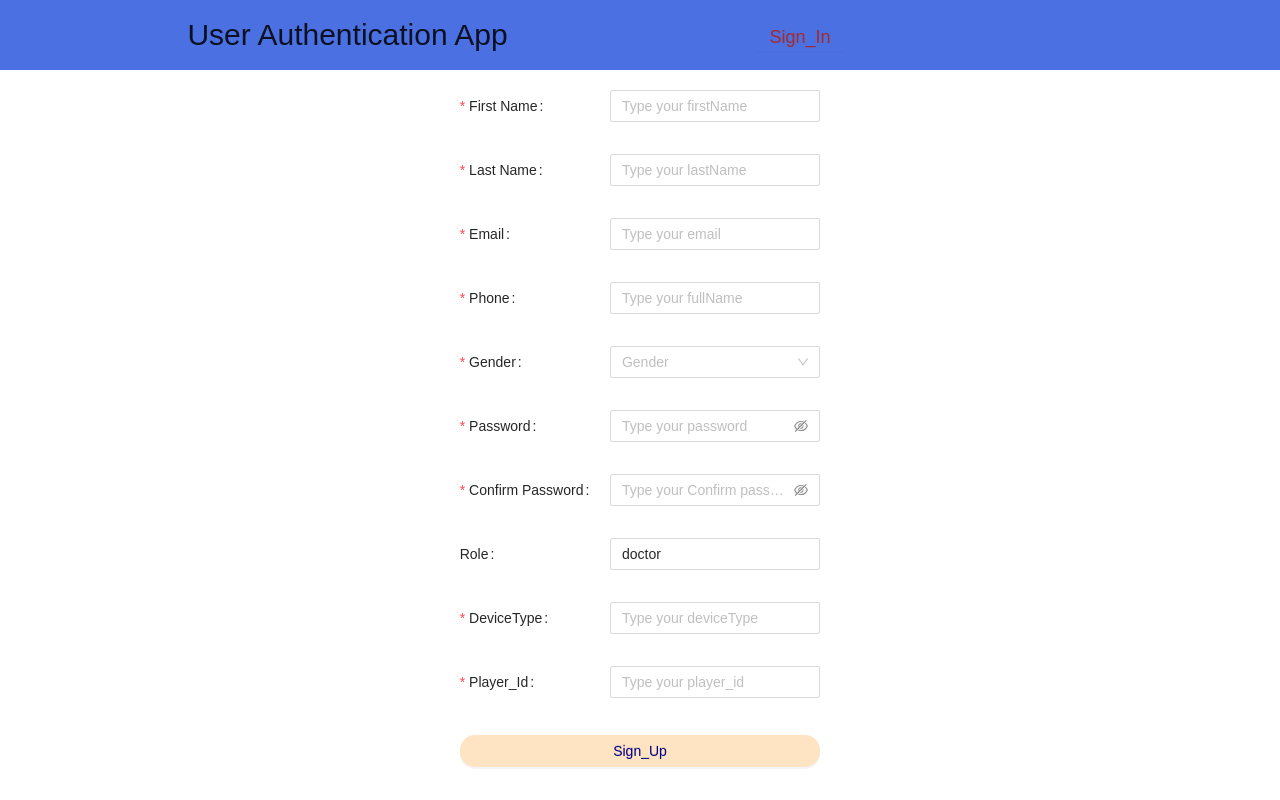
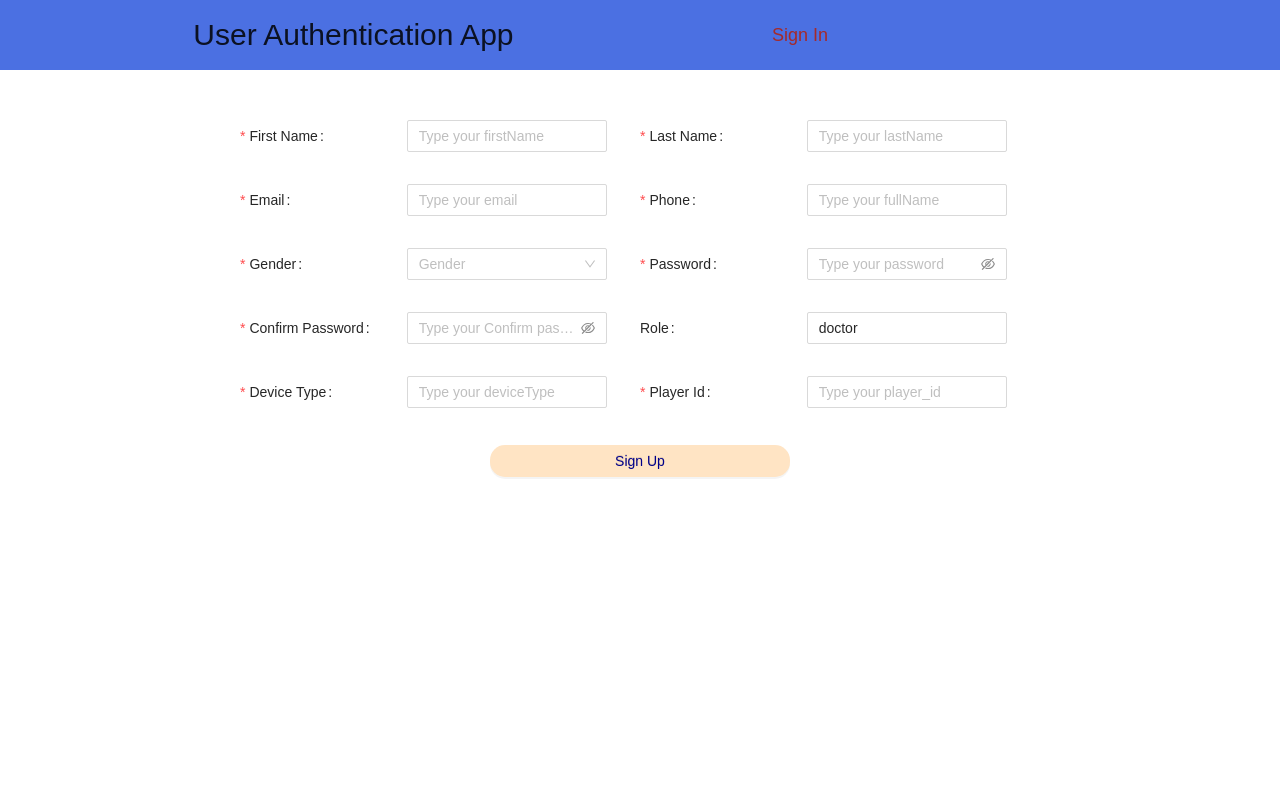
Before and after one commit to aaansari520/APP_LOCUM_WORK, a React (Create React App) app: page / in a window 1280 px wide. Built offline with nearby package versions, Linux system fonts and the light colour scheme.

Commit message:
Design & Errors are resolved

```diff
--- a/src/App.css
+++ b/src/App.css
@@ -72,6 +72,10 @@ body {
   font-size: 20px;
 }
 
+#root {
+  padding-top: 70px;
+}
+
 /* NavBar */
 
 .nav-bar {
@@ -81,6 +85,11 @@ body {
   justify-content: space-around;
   align-items: center;
   padding: 0 4rem;
+  position: fixed;
+  width: 100%;
+  top: 0;
+  left: 0;
+  z-index: 999;
 }
 .nav-bar a {
   text-decoration: none;
@@ -370,7 +379,34 @@ body {
 /* >>>>>>Form-Design<<<<<< */
 .form-Design {
   width: 100%;
+  margin-top: 50px;
+  /* justify-content: space-around;
+  align-items: center; */
+}
+.signinForm {
+  width: 100%;
   display: flex;
   justify-content: space-around;
   align-items: center;
 }
+.form-Design:not(.signinForm) form {
+  display: flex;
+  flex-direction: column;
+  align-items: center;
+}
+.form-Design:not(.signinForm) form .inner {
+  width: 100%;
+  max-width: 800px;
+  display: grid;
+  grid-template-columns: 1fr 1fr;
+}
+.form-Design:not(.signinForm) form .form-btn {
+  width: 300px;
+}
+.form-Design:not(.signinForm) form .form-btn button {
+  width: 300px;
+}
+
+.ant-form-item-has-error {
+  padding-bottom: 10px !important;
+}
--- a/src/App.js
+++ b/src/App.js
@@ -2,7 +2,7 @@ import "antd/dist/antd.min.css";
 import "./App.css";
 import { BrowserRouter, Route, Routes } from "react-router-dom";
 import { ToastContainer } from "react-toastify";
-import Sign_Up from "./components/LoginForm";
+import SignUp from "./components/LoginForm";
 import "react-toastify/dist/ReactToastify.css";
 import NavBar from "./components/cart/NavBar";
 import { useSelector } from "react-redux";
@@ -11,18 +11,17 @@ import Home from "./components/cart/Home";
 import Cart from "./components/cart/Cart";
 import { getUserFromLocalStorage } from "./localStorage/LocalStorageData";
 import Verify from "./components/Verify";
-import Sign_In from "./components/Sign_in";
+import SignIn from "./components/Sign_in";
 
 function App() {
-  const { user } = useSelector((store) => store.user);
+  const { showNav } = useSelector((store) => store.user);
   getUserFromLocalStorage();
   return (
     <BrowserRouter>
-      <NavBar />
-
+      {showNav && <NavBar />}
       <Routes>
-        <Route exact path="/" element={<Sign_Up />} />
-        <Route exact path="/sign_in" element={<Sign_In />} />
+        <Route exact path="/" element={<SignUp />} />
+        <Route exact path="/sign_in" element={<SignIn />} />
         <Route element={<ProtectedRoute />}>
           <Route path="/verify" element={<Verify />} />
           <Route path="/home" element={<Home />} />
--- a/src/Redux/userSlice.js
+++ b/src/Redux/userSlice.js
@@ -1,15 +1,13 @@
 import { createSlice, createAsyncThunk } from "@reduxjs/toolkit";
-import { Navigate, useNavigate } from "react-router-dom";
+
 import { toast } from "react-toastify";
 import customFetch from "../axios/axios";
 import {
   addAuthTokenToLocalStorage,
   addUserToLocalStorage,
   addVerifyAuthTokenToLocalStorage,
-  getAuthTokenFromLocalStorage,
   getUserFromLocalStorage,
   getVerifyAuthTokenFromLocalStorage,
-  removeAuthTokenFromLocalStorage,
   removeUserFromLocalStorage,
   removeVerifyAuthTokenFromLocalStorage,
 } from "../localStorage/LocalStorageData";
@@ -18,22 +16,14 @@ const initialState = {
   isLoading: false,
   user: getUserFromLocalStorage(),
   auth: getVerifyAuthTokenFromLocalStorage(),
-  sign_in: false,
-  //   user: [],
+  showNav: true,
 };
 
 export const registerUser = createAsyncThunk(
   "user/registerUser",
   async (user, thunkAPI) => {
-    const save = JSON.stringify(user);
     console.log("data in regis", user);
     console.log("firstName in registerUser", user.firstName);
-    // console.log("Register me data", JSON.stringify(user));
-    const check = Object.keys(user);
-    // console.log("Register me keys", check);
-    const val = Object.values(user);
-    // console.log("Register me values", val);
-
     const formData = new FormData();
 
     formData.append("user[first_name]", user.firstName);
@@ -46,24 +36,7 @@ export const registerUser = createAsyncThunk(
     formData.append("device_detail[device_type]", user.deviceType);
     formData.append("device_detail[player_id]", user.player_id);
 
-    console.log("Form DAta mila ke nahi ", Object.fromEntries(formData));
-    // let destructr = Object.fromEntries(formData);
-    // try {
-    //   const resp = await customFetch.post("/api/users/sign_up.json", {
-    //     headers: {
-    //       "Content-Type": "application/json",
-    //     },
-    //     data: destructr,
-    //     // {
-    //     //   firstName: JSON.stringify(user.firstName),
-    //     //   lastName: JSON.stringify(user.lastName),
-    //     //   phone: JSON.stringify(user.phone),
-    //     //   email: JSON.stringify(user.email),
-    //     //   deviceType: JSON.stringify(user.deviceType),
-    //     //   player_id: JSON.stringify(user.player_id),
-    //     //   password: JSON.stringify(user.password),
-    //     // },
-    //   });
+    // console.log("Form DAta mila ke nahi ", Object.fromEntries(formData));
 
     try {
       const resp = await customFetch({
@@ -74,7 +47,8 @@ export const registerUser = createAsyncThunk(
       console.log("Register Data me Kya mila", resp.data);
       return resp.data;
     } catch (error) {
-      return thunkAPI.rejectWithValue(error.response.data.msg);
+      console.log("Errror me kya mila", error);
+      return thunkAPI.rejectWithValue(error.resp.message);
     }
   }
 );
@@ -91,7 +65,6 @@ export const loginUser = createAsyncThunk(
       user: { email: user.email, password: user.password },
     };
     try {
-      // const resp = await customFetch.post("/api/users/sign_in.json", user);
       const resp = await customFetch({
         url: "/api/users/sign_in.json",
         method: "POST",
@@ -100,7 +73,7 @@ export const loginUser = createAsyncThunk(
       console.log("loginUser me data", resp.data);
       return resp.data;
     } catch (error) {
-      return thunkAPI.rejectWithValue(error.response.data.msg);
+      return thunkAPI.rejectWithValue(error.resp.message);
     }
   }
 );
@@ -113,37 +86,30 @@ export const verifyUser = createAsyncThunk(
         url: "/api/users/verify_doctor.json",
         method: "POST",
         data: user,
-        // headers: {
-        //   authorization: `Bearer ${thunkAPI.getState().user.user.token}`,
-        //   // authorization: `Bearer `,
-        // },
       });
 
       return resp.data;
     } catch (error) {
-      return thunkAPI.rejectWithValue(error.response.data.msg);
+      return thunkAPI.rejectWithValue(error.resp.message);
     }
   }
 );
-// "";
 
 export const logOutUser = createAsyncThunk(
   "user/logOutUser",
   async (user, thunkAPI) => {
     try {
-      // const resp = await customFetch.post("/api/users/sign_in.json", user);
       const resp = await customFetch({
         url: "/api/users/sign_out.json",
         method: "DELETE",
         headers: {
           AUTH_TOKEN: getVerifyAuthTokenFromLocalStorage(),
-          // authorization: `Bearer `,
         },
       });
       console.log("thunkAPI.getState().user.user.token", thunkAPI.getState());
       return resp.data;
     } catch (error) {
-      return thunkAPI.rejectWithValue(error.response.data.msg);
+      return thunkAPI.rejectWithValue(error.resp.message);
     }
   }
 );
@@ -154,7 +120,7 @@ const userSlice = createSlice({
   reducers: {
     logoutUser: (state) => {
       const logOutUser = getUserFromLocalStorage();
-      // console.log("getUserFromLocalStorage", logOutUser);
+
       state.user = null;
       removeUserFromLocalStorage();
       toast.success(`Thank you ${logOutUser.firstName}`);
@@ -165,35 +131,39 @@ const userSlice = createSlice({
       state.isLoading = true;
     },
     [registerUser.fulfilled]: (state, actions) => {
-      // const { user } = payload;
-      console.log(
-        "registerUser.fulfilled",
-        actions.payload.data.user.auth_token
-      );
-      const authToken = actions.payload.data.user.auth_token;
+      // console.log(
+      //   "registerUser.fulfilled",
+      //   actions.payload?.data.user.auth_token
+      // );
+      console.log("ACtions in register", actions.payload.status);
+
+      if (actions.payload.status === 200) {
+        state.showNav = false;
+        const authToken = actions?.payload?.data?.user?.auth_token;
         addAuthTokenToLocalStorage(authToken);
-      // console.log("register payload", actions.meta.arg);
-      const user1 = actions.meta.arg;
-      // console.log("payload", user1);
+        const user1 = actions?.meta?.arg;
         state.isLoading = false;
         state.user = user1;
         addUserToLocalStorage(user1);
         toast.success(`Welcome ${user1.firstName}  ${user1.lastName}`);
-      // console.log("user1.firstName", user1.firstName);
+      } else if (actions.payload.status !== 200) {
+        toast.error(`${actions.payload.message}`);
+      }
     },
-    [registerUser.rejected]: (state, { payload }) => {
+    [registerUser.rejected]: (state, actions) => {
       state.isLoading = false;
-      toast.error(payload);
+      toast.error(actions.payload);
     },
     [verifyUser.pending]: (state) => {
       state.isLoading = true;
     },
     [verifyUser.fulfilled]: (state, actions) => {
-      const verifyAuthToken = actions.payload.data.user.auth_token;
+      state.showNav = true;
+      const verifyAuthToken = actions.payload?.data.user.auth_token;
       addVerifyAuthTokenToLocalStorage(verifyAuthToken);
+      state.auth = verifyAuthToken;
       state.isLoading = false;
-      // state.user = user;
-      // addUserToLocalStorage(user);
+
       // toast.success(`Welcome Back ${user.name}`);
     },
     [verifyUser.rejected]: (state, { payload }) => {
@@ -204,12 +174,16 @@ const userSlice = createSlice({
       state.isLoading = true;
     },
     [loginUser.fulfilled]: (state, actions) => {
-      const user = actions.payload.data.phone;
-      console.log("user kya mila sign in me", user);
+      if (actions.payload.status === 200) {
+        const user = actions.payload.data;
+        // console.log("user kya mila sign in me", user);
         state.isLoading = false;
         state.user = user;
         addUserToLocalStorage(user);
-      // toast.success(`Welcome Back ${user.name}`);
+        toast.success(`${actions.payload.message}`);
+      } else if (actions.payload.status !== 200) {
+        toast.error(`${actions.payload.message}`);
+      }
     },
     [loginUser.rejected]: (state, { payload }) => {
       state.isLoading = false;
@@ -218,14 +192,15 @@ const userSlice = createSlice({
     [logOutUser.pending]: (state) => {
       state.isLoading = true;
     },
-    [logOutUser.fulfilled]: (state, { payload }) => {
-      const logOutUser = getUserFromLocalStorage();
-      // console.log("getUserFromLocalStorage", logOutUser);
+    [logOutUser.fulfilled]: (state, actions) => {
+      // const logOutUser = getUserFromLocalStorage();
+
       state.user = null;
+      state.auth = null;
       // removeAuthTokenFromLocalStorage();
       removeUserFromLocalStorage();
       removeVerifyAuthTokenFromLocalStorage();
-      toast.success(`Thank you ${logOutUser.firstName}`);
+      toast.success(`${actions.payload.message}`);
     },
     [logOutUser.rejected]: (state, { payload }) => {
       state.isLoading = false;
--- a/src/components/LoginForm.js
+++ b/src/components/LoginForm.js
@@ -1,46 +1,14 @@
-import { Button, Checkbox, DatePicker, Form, Input, Select } from "antd";
-import React, { useEffect, useState } from "react";
+import { Button, Form, Input, Select } from "antd";
+import React, { useEffect } from "react";
 import { useDispatch, useSelector } from "react-redux";
-import { Link, Navigate, useNavigate } from "react-router-dom";
+import { useNavigate } from "react-router-dom";
 import { registerUser } from "../Redux/userSlice";
 
-const initialState = {
-  firstName: "",
-  lastName: "",
-  phone: "",
-  email: "",
-  deviceType: "",
-  player_id: "",
-  password: "",
-};
-
-const Sign_Up = () => {
+const SignUp = () => {
   const { user } = useSelector((store) => store.user);
-  const [state, setState] = useState(initialState);
   var navigate = useNavigate();
   const dispatch = useDispatch();
-
-  const handleChange = (e) => {
-    const { name, value } = e.target;
-    setState({ ...state, [name]: value });
-    console.log("state", state);
-    // setFormErrors(validate(state));
-  };
-
-  const handleSubmit = (e) => {
-    e.preventDefault();
-    return dispatch(
-      registerUser({
-        firstName: state.firstName,
-        lastName: state.lastName,
-        phone: state.phone,
-        email: state.email,
-        deviceType: state.deviceType,
-        player_id: state.player_id,
-        password: state.password,
-      })
-    );
-  };
+  const formRef = React.createRef();
 
   useEffect(() => {
     if (user) {
@@ -52,99 +20,20 @@ const Sign_Up = () => {
 
   return (
     <div className="form-Design">
-      {/* <form className="Form">
-        <div>
-          <label htmlFor="email">Email</label>
-          <input
-            type="email"
-            name="email"
-            value={state.email}
-            onChange={handleChange}
-            // formErrors={formErrors}
-          />
-        </div>
-
-        <div>
-          <label htmlFor="password">Password</label>
-          <input
-            type="password"
-            name="password"
-            value={state.password}
-            onChange={handleChange}
-            // formErrors={formErrors}
-          />
-        </div>
-        <div>
-          <label htmlFor="firstName">FirstName</label>
-          <input
-            type="text"
-            name="firstName"
-            value={state.firstName}
-            onChange={handleChange}
-            // formErrors={formErrors}
-          />
-        </div>
-        <div>
-          <label htmlFor="lastName">LastName</label>
-          <input
-            type="text"
-            name="lastName"
-            value={state.lastName}
-            onChange={handleChange}
-            // formErrors={formErrors}
-          />
-        </div>
-
-        <div>
-          <label htmlFor="phone">Phone</label>
-          <input
-            type="text"
-            name="phone"
-            value={state.phone}
-            onChange={handleChange}
-            // formErrors={formErrors}
-          />
-        </div>
-
-        <div>
-          <label htmlFor="deviceType">DeviceType</label>
-          <input
-            type="text"
-            name="deviceType"
-            value={state.deviceType}
-            onChange={handleChange}
-            // formErrors={formErrors}
-          />
-        </div>
-
-        <div>
-          <label htmlFor="player_id">Player_Id</label>
-          <input
-            type="text"
-            name="player_id"
-            value={state.player_id}
-            onChange={handleChange}
-            // formErrors={formErrors}
-          />
-        </div>
-        <Link to="/home" onClick={handleSubmit}>
-          {/* <Button type="submit" className="btn btn-block"> */}
-      {/* Sign_Up */}
-      {/* </Button> */}
-      {/* </Link> */}
-      {/* </form>  */}
-
       <Form
         className="Form"
         // autoComplete="off"
         labelCol={{ span: 10 }}
-        wrapperCol={{ span: 14 }}
+        wrapperCol={{ span: 12 }}
         initialValues={{ role: "doctor" }}
         onFinish={(values) => {
           dispatch(registerUser(values));
+          formRef.current.resetFields();
         }}
+        ref={formRef}
         style={{ marginTop: "20px" }}
       >
+        <div className="inner">
           <Form.Item
             name="firstName"
             label="First Name"
@@ -289,7 +178,7 @@ const Sign_Up = () => {
 
           <Form.Item
             name="deviceType"
-          label="DeviceType"
+            label="Device Type"
             rules={[
               {
                 required: true,
@@ -304,7 +193,7 @@ const Sign_Up = () => {
 
           <Form.Item
             name="player_id"
-          label="Player_Id"
+            label="Player Id"
             rules={[
               {
                 required: true,
@@ -316,10 +205,11 @@ const Sign_Up = () => {
           >
             <Input placeholder="Type your player_id"></Input>
           </Form.Item>
+        </div>
 
-        <Form.Item wrapperCol={{ span: 24 }}>
+        <Form.Item className="form-btn">
           <Button block type="primary" htmlType="submit">
-            Sign_Up
+            Sign Up
           </Button>
         </Form.Item>
       </Form>
@@ -327,4 +217,4 @@ const Sign_Up = () => {
   );
 };
 
-export default Sign_Up;
+export default SignUp;
--- a/src/components/Sign_in.js
+++ b/src/components/Sign_in.js
@@ -1,18 +1,14 @@
-import { Button, Checkbox, DatePicker, Form, Input, Select } from "antd";
-import React, { useEffect, useState } from "react";
+import { Button, Form, Input } from "antd";
+import React, { useEffect } from "react";
 import { useDispatch, useSelector } from "react-redux";
 import { useNavigate } from "react-router-dom";
 import { loginUser } from "../Redux/userSlice";
 
-const Sign_In = () => {
+const SignIn = () => {
   const { user } = useSelector((store) => store.user);
-  const [data, setData] = useState([]);
   const dispatch = useDispatch();
   var navigate = useNavigate();
-  console.log("whole data", data);
-  //   console.log("DOB", JSON.stringify(data.dob));
-  //   console.log(localStorage.setItem("data", JSON.stringify(data)));
-
+  const formRef = React.createRef();
   useEffect(() => {
     if (user) {
       setTimeout(() => {
@@ -22,7 +18,7 @@ const Sign_In = () => {
   }, [user]);
 
   return (
-    <div className="form-Design">
+    <div className="form-Design signinForm">
       <Form
         className="Form"
         autoCapitalize="true"
@@ -31,7 +27,9 @@ const Sign_In = () => {
         wrapperCol={{ span: 14 }}
         onFinish={(values) => {
           dispatch(loginUser(values));
+          formRef.current.resetFields();
         }}
+        ref={formRef}
         style={{ marginTop: "20px" }}
       >
         <Form.Item
@@ -58,19 +56,22 @@ const Sign_In = () => {
               required: true,
               message: "This Field is Required!",
             },
+            {
+              // type: "regexp", ye use karneki zrurat nahi hai
+              pattern: new RegExp(
+                "^(?=.*?[A-Z])(?=.*?[a-z])(?=.*?[0-9])(?=.*?[#?!@$%^&*-]).{8,}$"
+              ),
+              message: "Pattern is not matching the requirement",
+            },
           ]}
           hasFeedback
         >
           <Input.Password placeholder="Type your password"></Input.Password>
         </Form.Item>
 
-        {/* <Form.Item name="role" label="Role">
-          <Input placeholder="Type your role"></Input>
-        </Form.Item> */}
-
         <Form.Item
           name="device_type"
-          label="DeviceType"
+          label="Device Type"
           rules={[
             {
               required: true,
@@ -85,7 +86,7 @@ const Sign_In = () => {
 
         <Form.Item
           name="player_id"
-          label="Player_Id"
+          label="Player Id"
           rules={[
             {
               required: true,
@@ -100,7 +101,7 @@ const Sign_In = () => {
 
         <Form.Item wrapperCol={{ span: 24 }}>
           <Button block type="primary" htmlType="submit">
-            Sign_In
+            Sign In
           </Button>
         </Form.Item>
       </Form>
@@ -108,4 +109,4 @@ const Sign_In = () => {
   );
 };
 
-export default Sign_In;
+export default SignIn;
--- a/src/components/Verify.js
+++ b/src/components/Verify.js
@@ -15,7 +15,7 @@ const Verify = () => {
         navigate("/home");
       }, 2000);
     }
-  }, [auth]);
+  }, [auth, user]);
 
   return (
     <div className="home-container">
--- a/src/components/cart/Cart.jsx
+++ b/src/components/cart/Cart.jsx
@@ -7,7 +7,6 @@ import {
   getTotals,
   removeFromCart,
 } from "../../Redux/cartSlice";
-
 import { Link } from "react-router-dom";
 
 const Cart = () => {
--- a/src/components/cart/NavBar.jsx
+++ b/src/components/cart/NavBar.jsx
@@ -1,11 +1,11 @@
 import { Link } from "react-router-dom";
 import { useDispatch, useSelector } from "react-redux";
-import { logOutUser, logoutUser } from "../../Redux/userSlice";
+import { logOutUser } from "../../Redux/userSlice";
 import { Button } from "antd";
 
 const NavBar = () => {
   const { cartItems } = useSelector((state) => state.cart);
-  const { user } = useSelector((state) => state.user);
+  const { user, auth } = useSelector((state) => state.user);
   const dispatch = useDispatch();
   return (
     <div className="nav-bar">
@@ -14,9 +14,8 @@ const NavBar = () => {
           <Link to="/">
             <h2 style={{ marginTop: "15px" }}>User Authentication App</h2>
           </Link>
-
           <Link to="/sign_in">
-            <Button>Sign_In</Button>
+            <button>Sign In</button>
           </Link>
         </>
       ) : (
--- a/src/localStorage/LocalStorageData.js
+++ b/src/localStorage/LocalStorageData.js
@@ -48,7 +48,6 @@ export const getVerifyAuthTokenFromLocalStorage = () => {
     "getVerifyAuthTokenFromLocalStorage funct",
     JSON.stringify(auth1)
   );
-  const ret = JSON.stringify(auth1);
-  console.log("result in get user funct", result);
+
   return auth1;
 };
```
Lines whose indentation alone changed are shown as unchanged.
